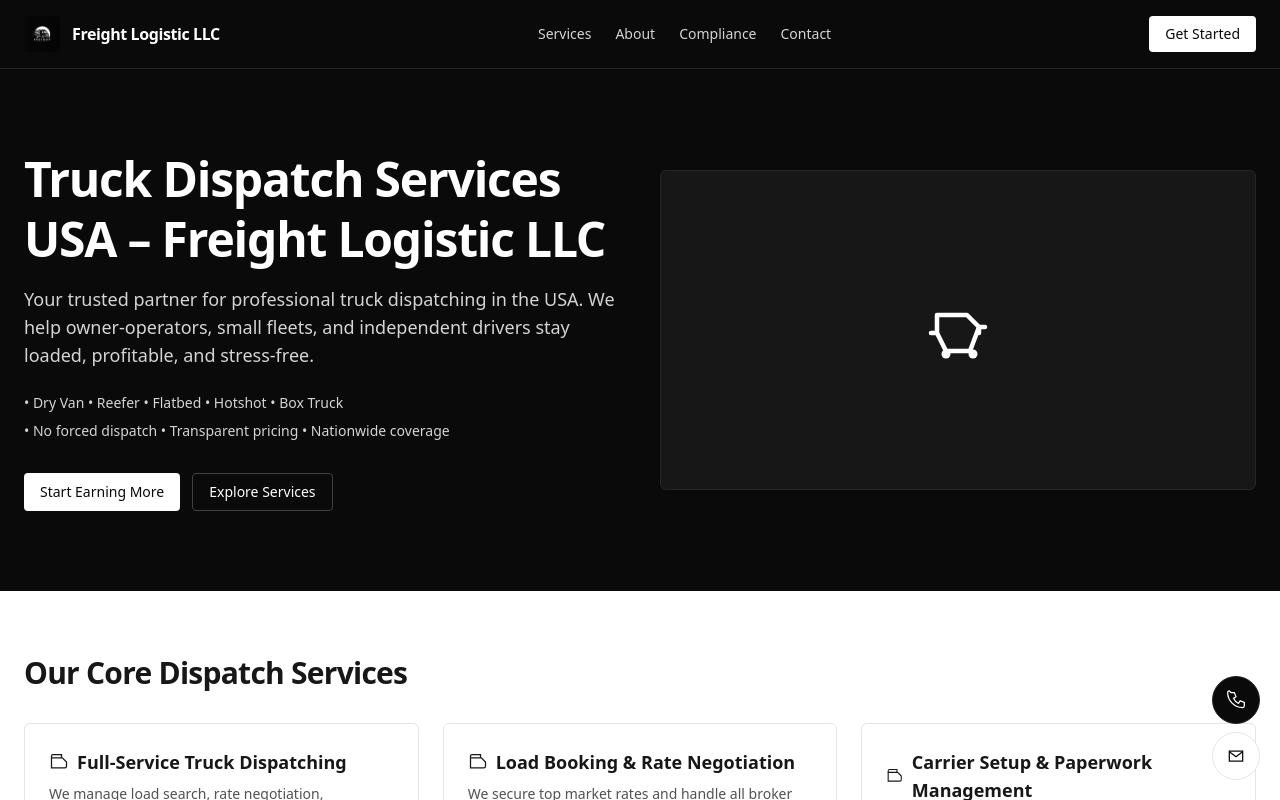
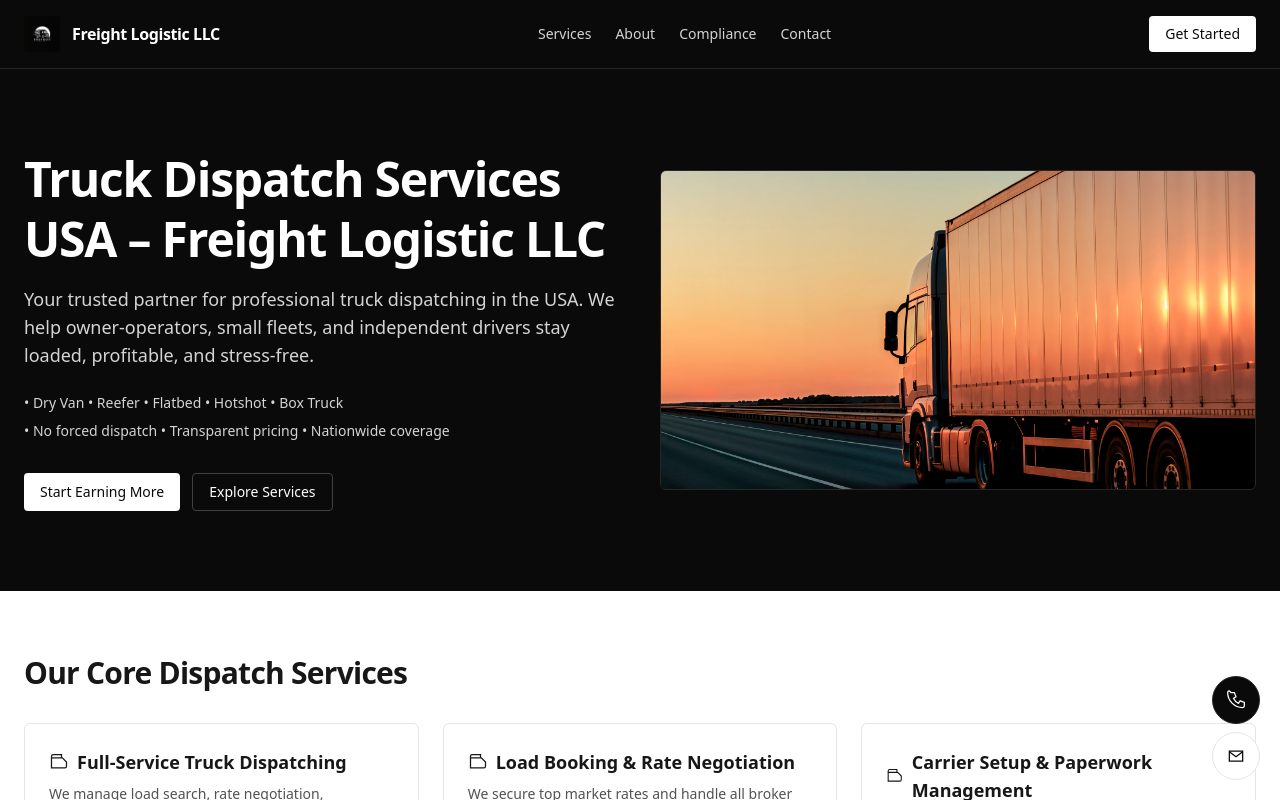
Before and after one commit to osamaqaseem39/dispatching, a Next.js app: page / in a window 1280 px wide. Shown: the top 800 px of the page. Built offline with nearby package versions, Linux system fonts and the light colour scheme.

Commit message:
Hero: use /images/heroimage.jpg with full-bleed image on dark background

```diff
--- a/src/components/Hero.tsx
+++ b/src/components/Hero.tsx
@@ -1,3 +1,5 @@
+import Image from "next/image";
+
 export default function Hero() {
   return (
     <section className="bg-neutral-950 text-white">
@@ -18,13 +20,15 @@
             <a href="#services" className="inline-flex items-center rounded-sm border border-neutral-700 px-4 py-2 text-white text-sm hover:bg-neutral-900">Explore Services</a>
           </div>
         </div>
-        <div className="h-64 md:h-80 rounded-md bg-neutral-900 border border-neutral-800 flex items-center justify-center">
-          <svg width="72" height="72" viewBox="0 0 24 24" fill="none" className="text-white">
-            <path d="M3 13h2l3 6h8l3-8h2" stroke="currentColor" strokeWidth="1.5" strokeLinecap="round" strokeLinejoin="round" />
-            <path d="M5 13V7h10l4 4v2" stroke="currentColor" strokeWidth="1.5" strokeLinecap="round" strokeLinejoin="round" />
-            <circle cx="8" cy="20" r="1.5" fill="currentColor" />
-            <circle cx="17" cy="20" r="1.5" fill="currentColor" />
-          </svg>
+        <div className="h-64 md:h-80 rounded-md overflow-hidden border border-neutral-800 bg-neutral-900">
+          <Image
+            src="/images/heroimage.jpg"
+            alt="Freight Logistic LLC - truck dispatching"
+            width={1200}
+            height={800}
+            className="h-full w-full object-cover"
+            priority
+          />
         </div>
       </div>
     </section>
```
Also changed, not shown: public/images/heroimage.jpg (added).
